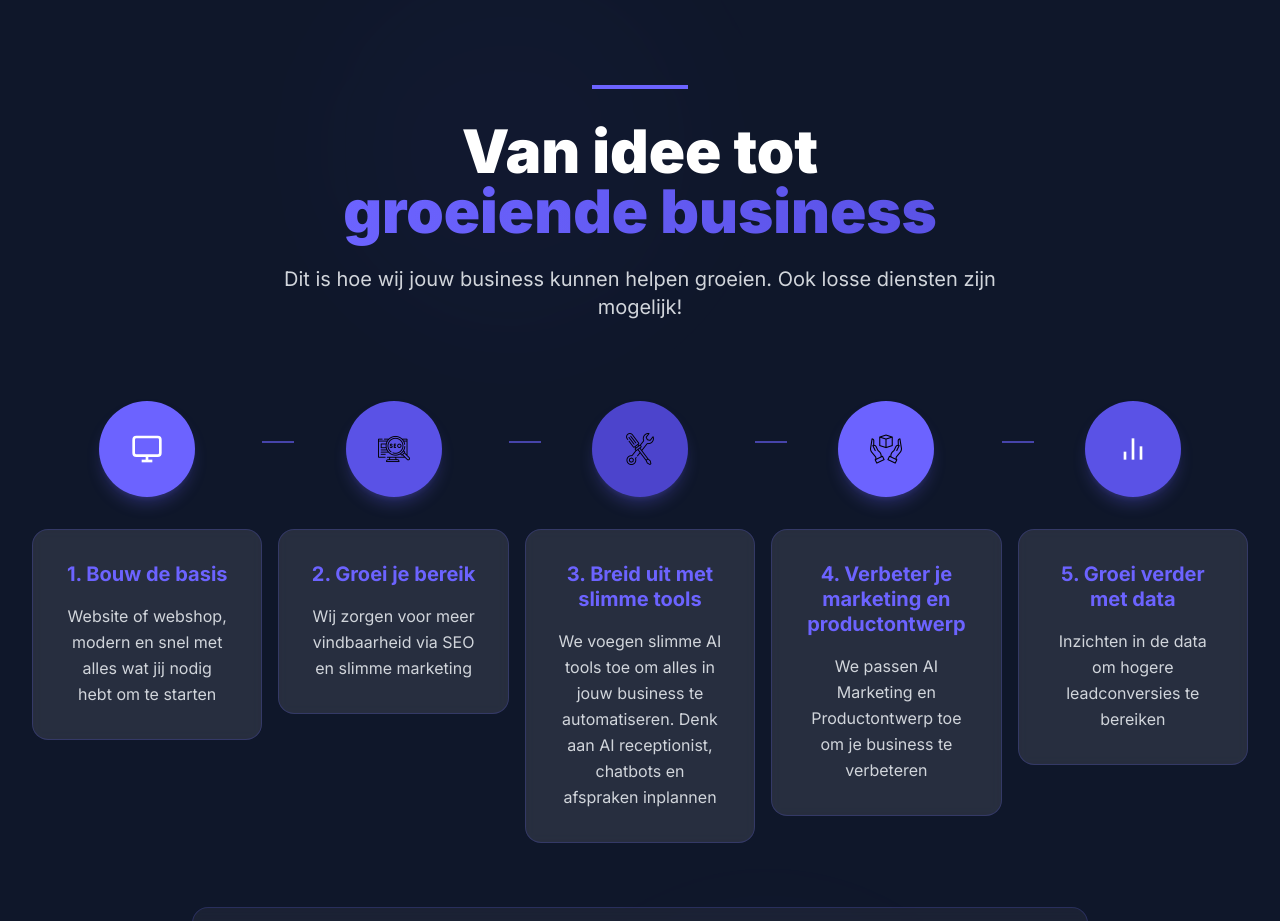
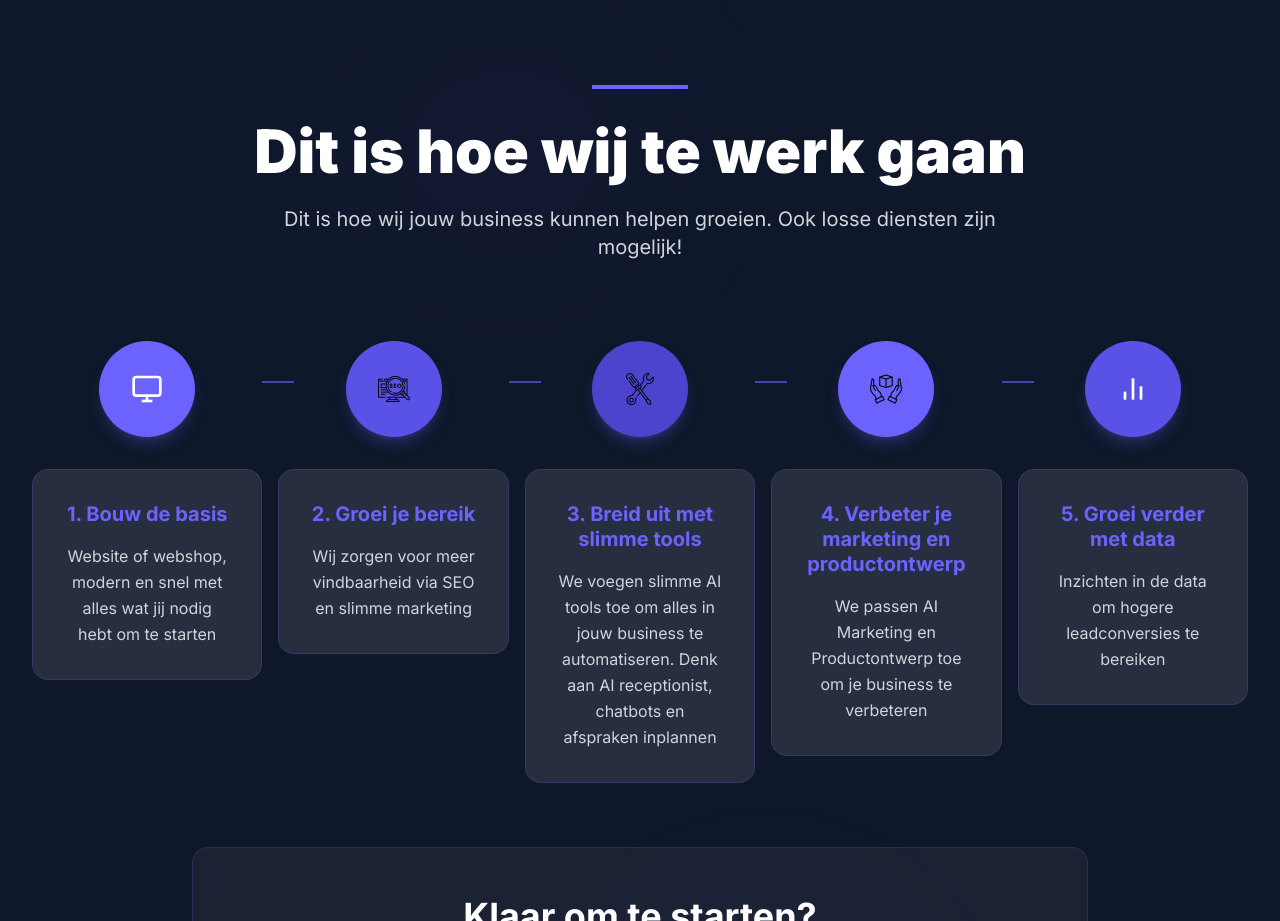
Before and after one commit to Jntvanlanschot/Portfolio-website, a Next.js app: page / in a window 1280 px wide. Shown: the part 2180-3101 px from the top of the page. Built offline with nearby package versions, Linux system fonts and the light colour scheme.

Commit message:
text adjustment

```diff
--- a/src/components/Roadmap.tsx
+++ b/src/components/Roadmap.tsx
@@ -50,10 +50,7 @@ const Roadmap = () => {
         >
           <div className="w-24 h-1 bg-[#6c63ff] mx-auto mb-8"></div>
           <h2 className="text-4xl md:text-5xl lg:text-6xl font-black text-white mb-6 leading-tight">
-            Van idee tot<br />
-            <span className="bg-gradient-to-r from-[#6c63ff] to-[#5a52e6] bg-clip-text text-transparent">
-              groeiende business
-            </span>
+            Dit is hoe wij te werk gaan
           </h2>
           <p className="text-lg md:text-xl text-gray-300 max-w-3xl mx-auto leading-relaxed">
             Dit is hoe wij jouw business kunnen helpen groeien. Ook losse diensten zijn mogelijk!
```
